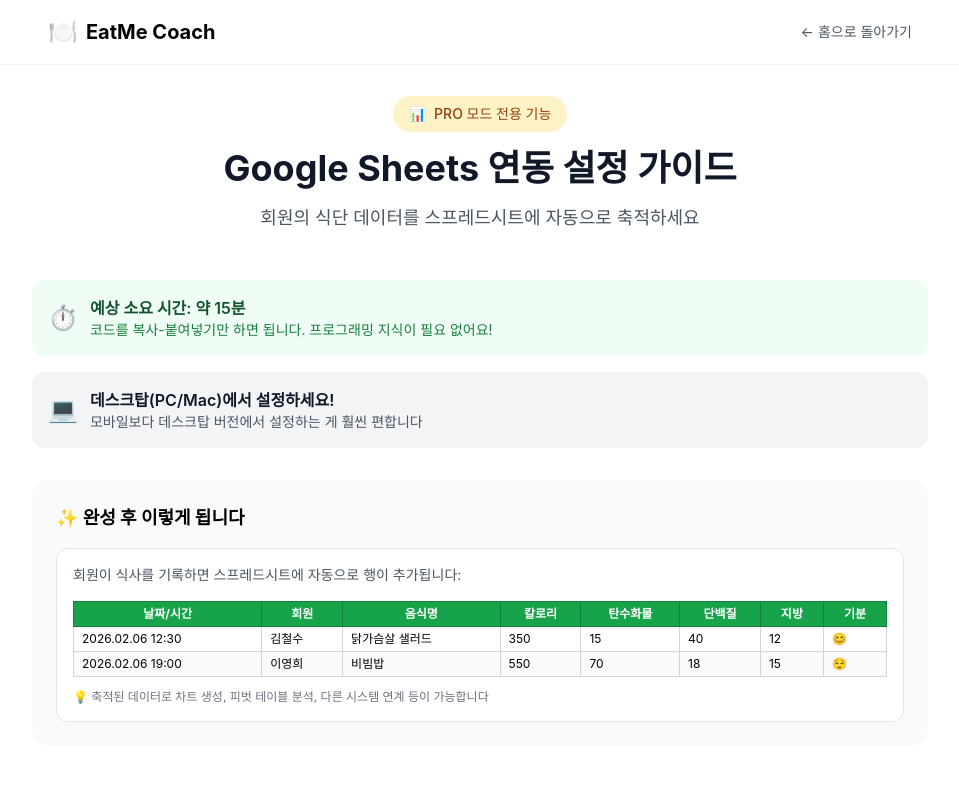
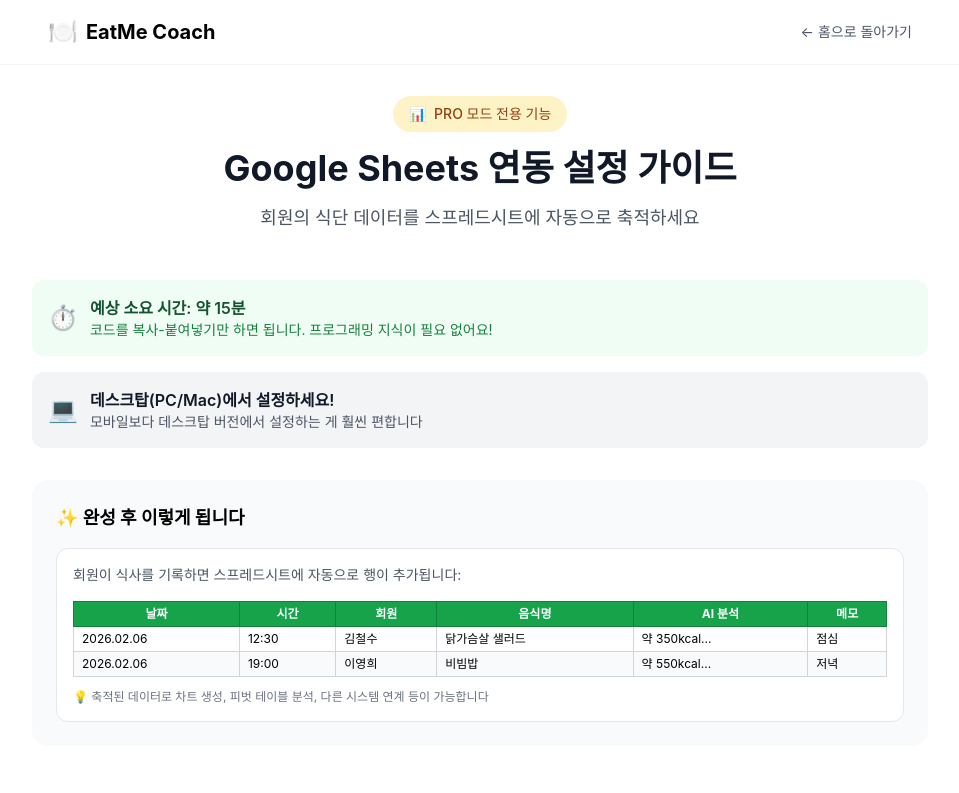
Before and after one commit to GINI1713/eatme-landing, a React (Vite) app: page /#/guide/sheets in a window 1280 px wide. Shown: the top 793 px of the page, without its empty margins (160-1119 px from the left). Built offline with nearby package versions, Linux system fonts and the light colour scheme.

Commit message:
Google Sheets 가이드 - 서버 필드명에 맞게 수정

```diff
--- a/src/pages/SheetsGuide.tsx
+++ b/src/pages/SheetsGuide.tsx
@@ -12,14 +12,11 @@
     // 첫 번째 행이 비어있으면 헤더 추가
     if (sheet.getLastRow() === 0) {
       sheet.appendRow([
-        '날짜/시간',
+        '날짜',
+        '시간',
         '회원 이름',
         '음식명',
-        '칼로리',
-        '탄수화물(g)',
-        '단백질(g)',
-        '지방(g)',
-        '기분',
+        'AI 분석',
         '메모',
         '사진 URL'
       ]);
@@ -27,15 +24,12 @@
 
     // 새 행 추가
     sheet.appendRow([
-      data.timestamp || new Date().toLocaleString('ko-KR'),
-      data.memberName || '',
+      data.date || '',
+      data.time || '',
+      data.patientName || '',
       data.foodName || '',
-      data.calories || '',
-      data.carbs || '',
-      data.protein || '',
-      data.fat || '',
-      data.mood || '',
-      data.memo || '',
+      data.aiAnalysis || '',
+      data.userComment || '',
       data.imageUrl || ''
     ]);
 
@@ -111,36 +105,30 @@
                 <table className="w-full text-xs border-collapse">
                   <thead>
                     <tr className="bg-green-600 text-white">
-                      <th className="border border-green-700 px-2 py-1">날짜/시간</th>
+                      <th className="border border-green-700 px-2 py-1">날짜</th>
+                      <th className="border border-green-700 px-2 py-1">시간</th>
                       <th className="border border-green-700 px-2 py-1">회원</th>
                       <th className="border border-green-700 px-2 py-1">음식명</th>
-                      <th className="border border-green-700 px-2 py-1">칼로리</th>
-                      <th className="border border-green-700 px-2 py-1">탄수화물</th>
-                      <th className="border border-green-700 px-2 py-1">단백질</th>
-                      <th className="border border-green-700 px-2 py-1">지방</th>
-                      <th className="border border-green-700 px-2 py-1">기분</th>
+                      <th className="border border-green-700 px-2 py-1">AI 분석</th>
+                      <th className="border border-green-700 px-2 py-1">메모</th>
                     </tr>
                   </thead>
                   <tbody>
                     <tr className="bg-white">
-                      <td className="border border-gray-300 px-2 py-1">2026.02.06 12:30</td>
+                      <td className="border border-gray-300 px-2 py-1">2026.02.06</td>
+                      <td className="border border-gray-300 px-2 py-1">12:30</td>
                       <td className="border border-gray-300 px-2 py-1">김철수</td>
                       <td className="border border-gray-300 px-2 py-1">닭가슴살 샐러드</td>
-                      <td className="border border-gray-300 px-2 py-1">350</td>
-                      <td className="border border-gray-300 px-2 py-1">15</td>
-                      <td className="border border-gray-300 px-2 py-1">40</td>
-                      <td className="border border-gray-300 px-2 py-1">12</td>
-                      <td className="border border-gray-300 px-2 py-1">😊</td>
+                      <td className="border border-gray-300 px-2 py-1">약 350kcal...</td>
+                      <td className="border border-gray-300 px-2 py-1">점심</td>
                     </tr>
                     <tr className="bg-gray-50">
-                      <td className="border border-gray-300 px-2 py-1">2026.02.06 19:00</td>
+                      <td className="border border-gray-300 px-2 py-1">2026.02.06</td>
+                      <td className="border border-gray-300 px-2 py-1">19:00</td>
                       <td className="border border-gray-300 px-2 py-1">이영희</td>
                       <td className="border border-gray-300 px-2 py-1">비빔밥</td>
-                      <td className="border border-gray-300 px-2 py-1">550</td>
-                      <td className="border border-gray-300 px-2 py-1">70</td>
-                      <td className="border border-gray-300 px-2 py-1">18</td>
-                      <td className="border border-gray-300 px-2 py-1">15</td>
-                      <td className="border border-gray-300 px-2 py-1">😌</td>
+                      <td className="border border-gray-300 px-2 py-1">약 550kcal...</td>
+                      <td className="border border-gray-300 px-2 py-1">저녁</td>
                     </tr>
                   </tbody>
                 </table>
```
